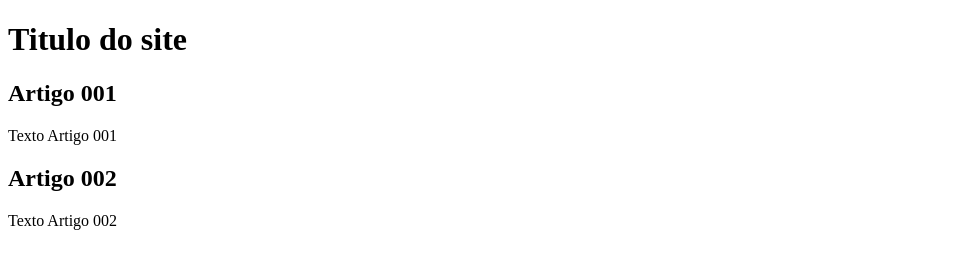
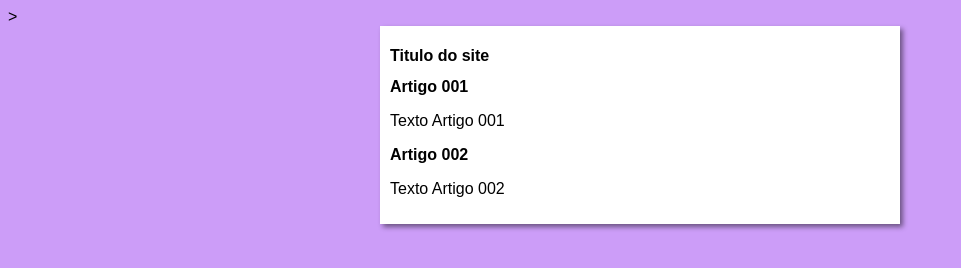
Before and after one commit to RodrigoTanchela/Projeto-Site, a plain HTML site: page index.html in a window 1280 px wide. Shown: the whole page, without its empty margins (0-961 px from the left). Drawn offline with Linux system fonts and the light colour scheme.

Commit message:
iniciei o design

```diff
--- /dev/null
+++ b/estilo/style.css
@@ -0,0 +1,18 @@
+*{
+    font-family: Arial, Helvetica, sans-serif;
+    font-size: 16px;
+}
+
+body {
+    background-color: rgb(204, 157, 248);
+
+}
+
+main {
+    background-color: white;
+    width: 500px;
+    margin: auto;
+    padding: 10px;
+    box-shadow: 3px 3px 5px rgba(0,0,0,0.473);
+
+}
--- a/index.html
+++ b/index.html
@@ -5,6 +5,7 @@
     <meta http-equiv="X-UA-Compatible" content="IE=edge">
     <meta name="viewport" content="width=device-width, initial-scale=1.0">
     <title>Titulo do site</title>
+    <link rel="stylesheet" href="estilo/style.css"></link>>
 </head>
 <body>
     <main>
```
